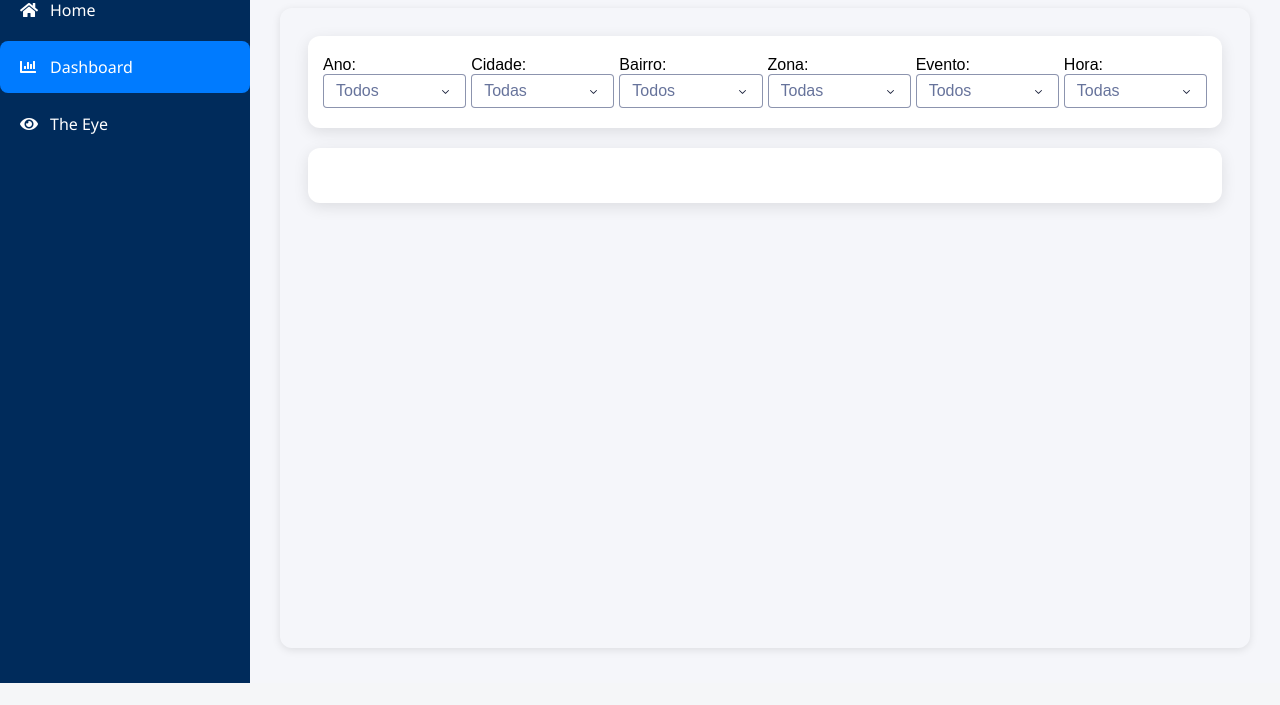
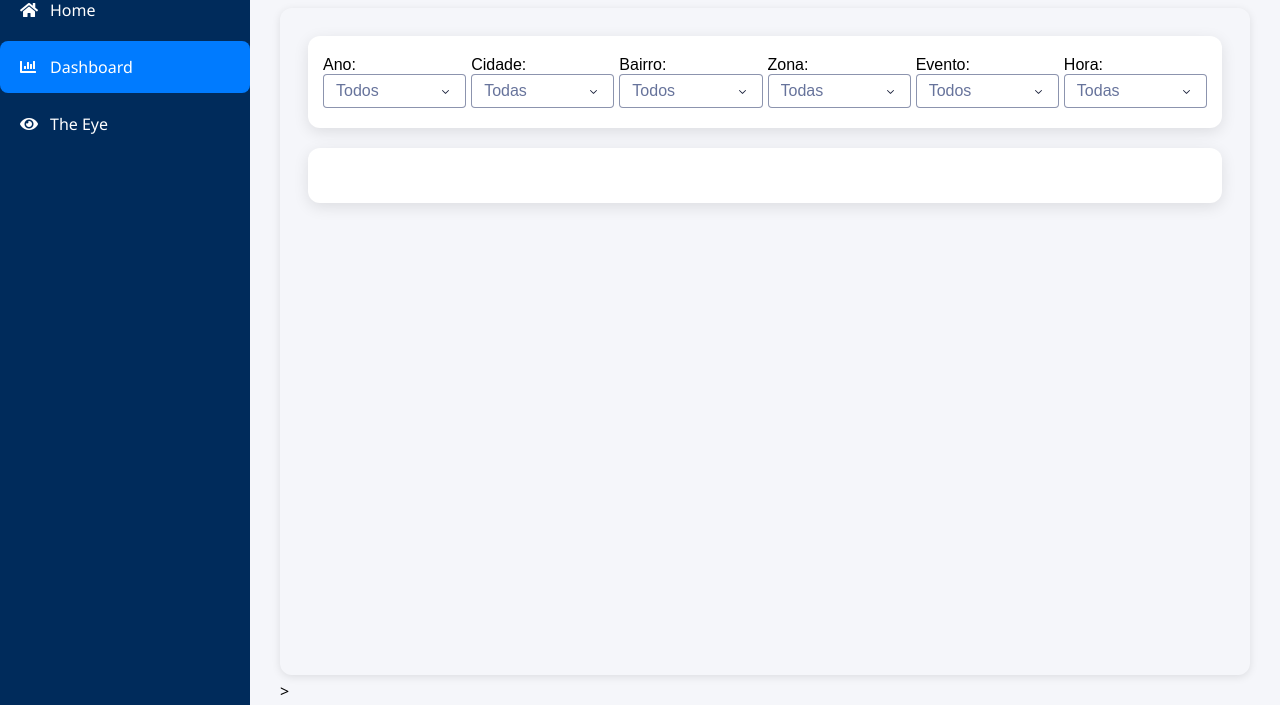
Before and after one commit to tutukkj/Projeto-Mapa, a Flask app: page / in a window 1280 px wide. Shown: the part 247-952 px from the top of the page. Before the commit the page ends 930 px from the top, so only its background shows below. Run offline with Flask 3, Linux system fonts and the light colour scheme; parts of the project's set-up code (start-up, migrations or seed data) failed here and were passed over.

Commit message:
Update index.html

```diff
--- a/templates/index.html
+++ b/templates/index.html
@@ -37,7 +37,7 @@
                 <p>Visualize os dados atualizados em tempo real</p>
             </div>
             <div class="container mt-4">
-                <iframe id="dashboard-iframe" src="/dashboard/"></iframe>
+                <iframe id="dashboard-iframe" src="/dashboard/" style="width: 100%; height: 100%;"></iframe>></iframe>
             </div>
         </div>
     </div>
```
